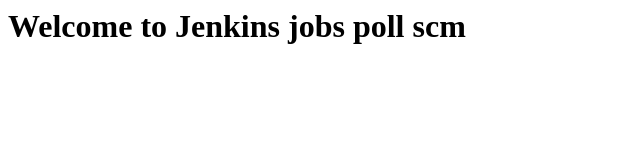
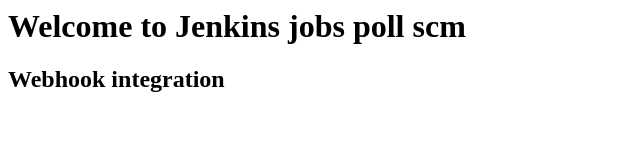
Before and after one commit to kishoresamalacloud/webserver-test, a plain HTML site: page index.html in a window 1280 px wide. Shown: the whole page, without its empty margins (0-640 px from the left). Drawn offline with Linux system fonts and the light colour scheme.

Commit message:
Update index.html

```diff
--- a/index.html
+++ b/index.html
@@ -1 +1,2 @@
 <h1>Welcome to Jenkins jobs poll scm </h1>
+<h2> Webhook integration </h2>
```
